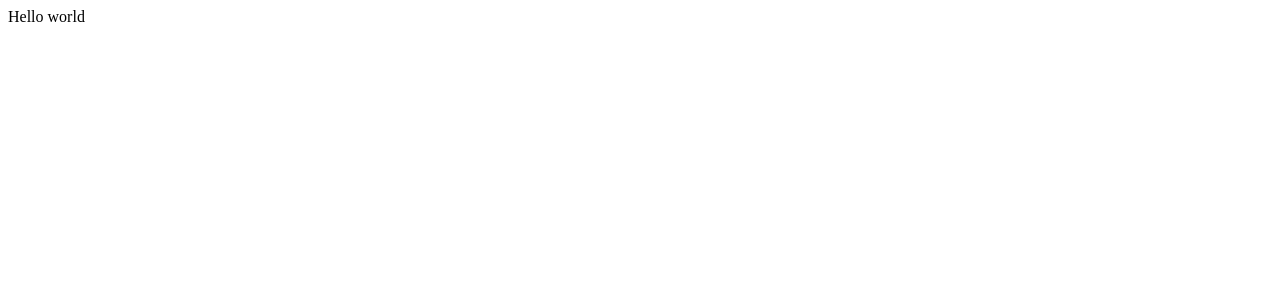
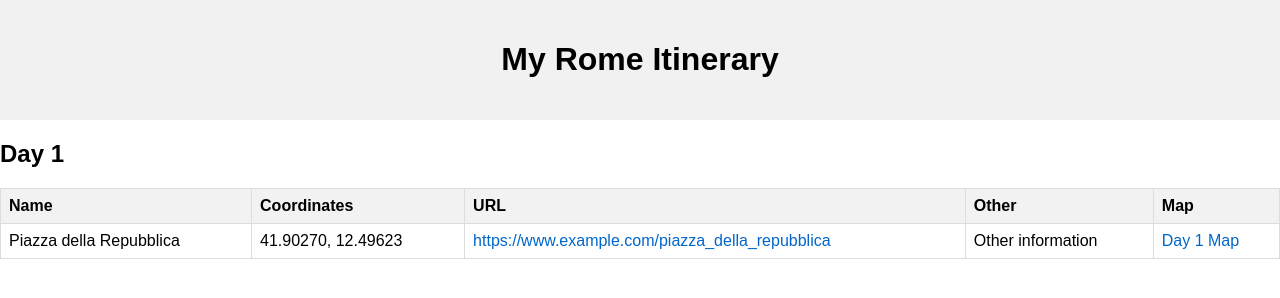
Before and after one commit to ruinthemagic/ruinthemagic.github.io, a plain HTML site: page index.html in a window 1280 px wide. Drawn offline with Linux system fonts and the light colour scheme.

Commit message:
Made the index the itinerary main page

```diff
--- a/index.html
+++ b/index.html
@@ -1 +1,83 @@
-<p>Hello world</p>
+<!DOCTYPE html>
+<html lang="en">
+<head>
+    <meta charset="UTF-8">
+    <meta name="viewport" content="width=device-width, initial-scale=1.0">
+    <title>My Rome Itinerary</title>
+    <style>
+        body {
+            font-family: Arial, sans-serif;
+            margin: 0;
+            padding: 0;
+        }
+        header {
+            background-color: #f1f1f1;
+            padding: 20px;
+            text-align: center;
+        }
+        table {
+            border-collapse: collapse;
+            width: 100%;
+            margin-bottom: 30px;
+        }
+        th, td {
+            border: 1px solid #ddd;
+            padding: 8px;
+            text-align: left;
+        }
+        th {
+            background-color: #f2f2f2;
+        }
+        tr:nth-child(even) {
+            background-color: #f2f2f2;
+        }
+        tr:hover {
+            background-color: #ddd;
+        }
+        a {
+            text-decoration: none;
+            color: #0066cc;
+        }
+        a:hover {
+            text-decoration: underline;
+        }
+        @media screen and (max-width: 600px) {
+            table, th, td {
+                font-size: 14px;
+            }
+        }
+    </style>
+</head>
+<body>
+    <header>
+        <h1>My Rome Itinerary</h1>
+    </header>
+    <main>
+        <!-- Add the table for each day -->
+        <h2>Day 1</h2>
+        <table>
+            <thead>
+                <tr>
+                    <th>Name</th>
+                    <th>Coordinates</th>
+                    <th>URL</th>
+                    <th>Other</th>
+                    <th>Map</th>
+                </tr>
+            </thead>
+            <tbody>
+                <!-- Add a row for each point of interest -->
+                <tr>
+                    <td>Piazza della Repubblica</td>
+                    <td>41.90270, 12.49623</td>
+                    <td><a href="https://www.example.com/piazza_della_repubblica" target="_blank">https://www.example.com/piazza_della_repubblica</a></td>
+                    <td>Other information</td>
+                    <td><a href="Day_1.html" target="_blank">Day 1 Map</a></td>
+                </tr>
+                <!-- Add more rows as needed -->
+            </tbody>
+        </table>
+        <!-- Add more tables for other days -->
+    </main>
+</body>
+</html>
```
